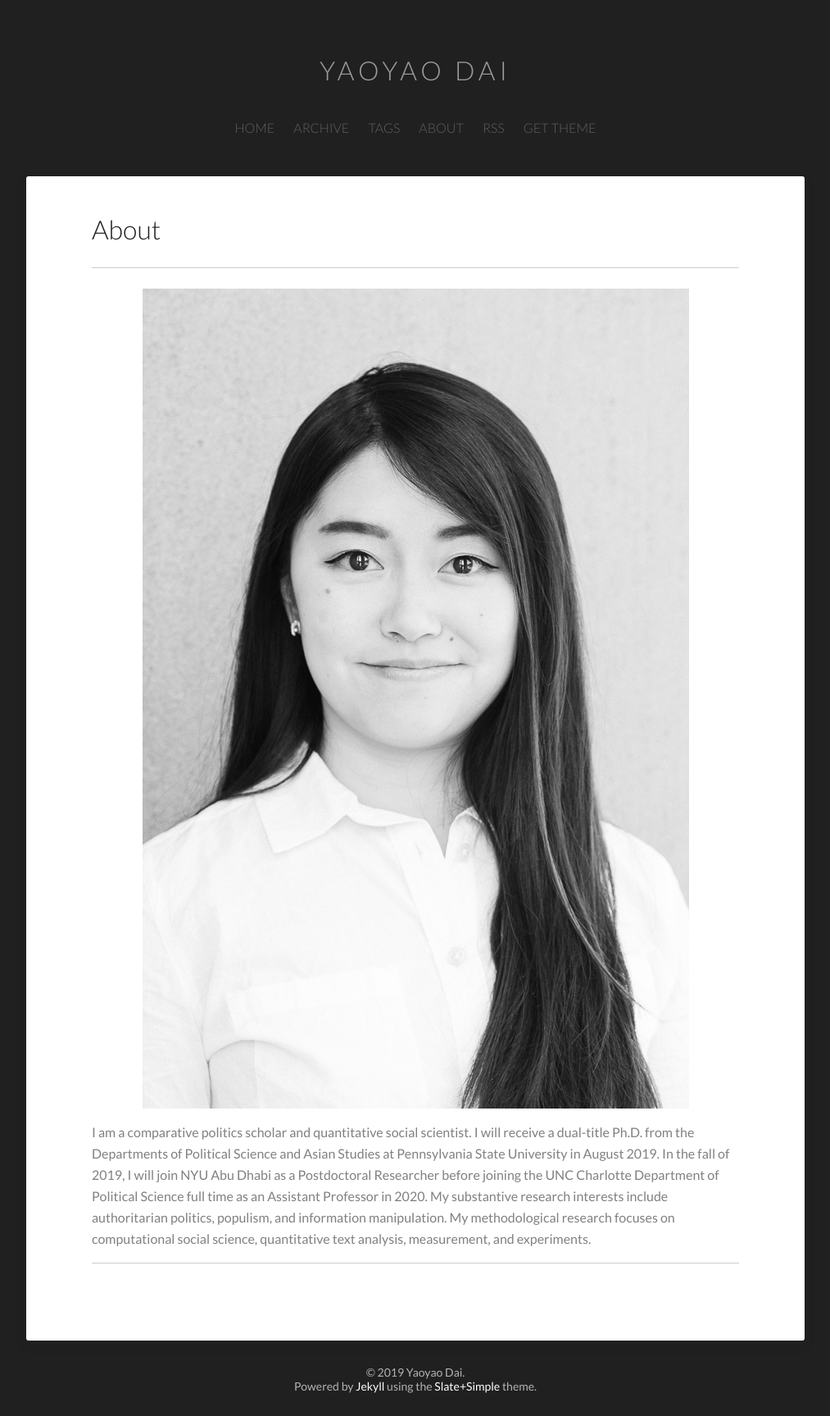
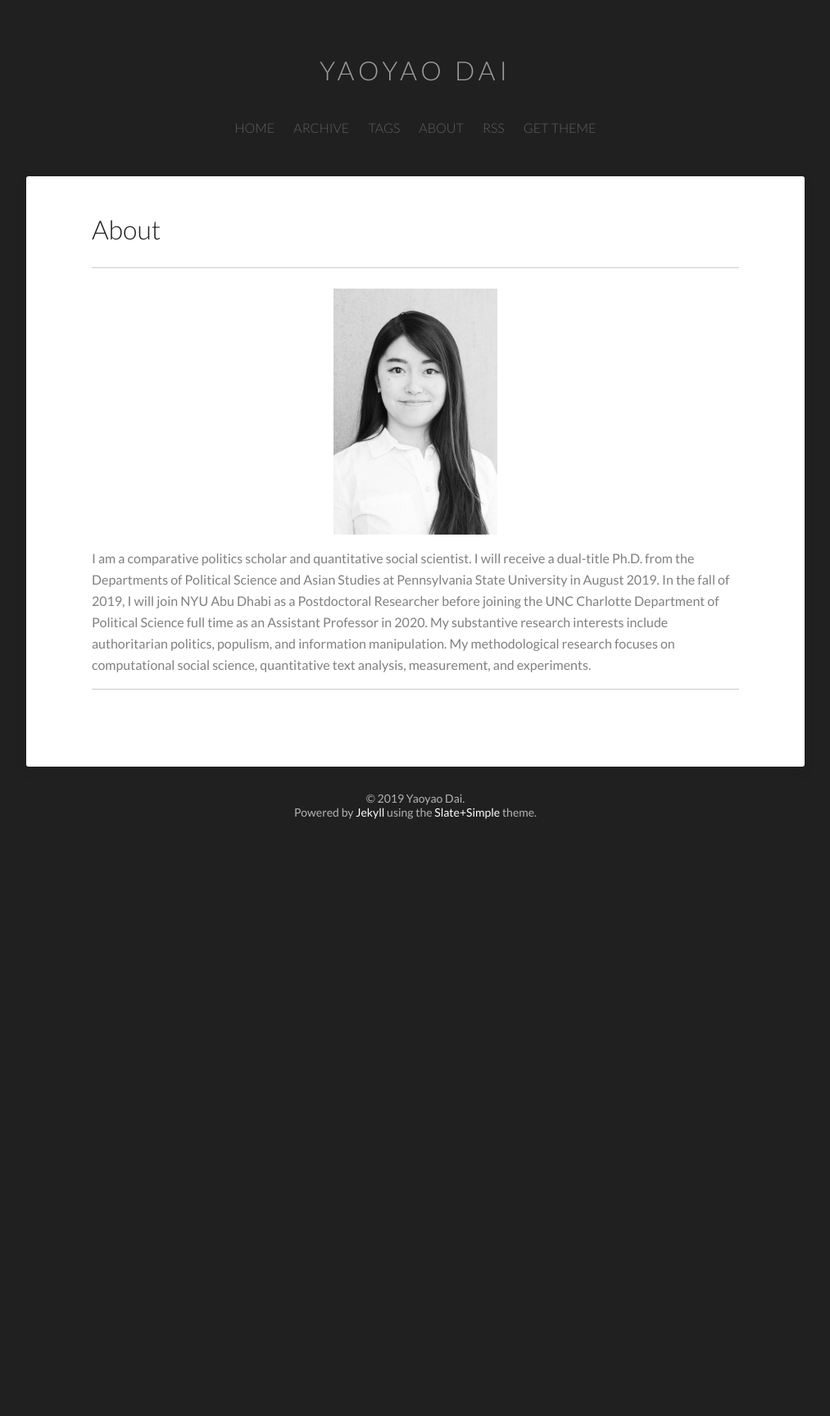
Before and after one commit to YaoyaoDai/yaoyaodai.github.io, a Jekyll site: the page built from about/index.md, in a window 1280 px wide. Shown: the whole page at 82% size, without its empty margins (133-1146 px from the left). Built offline with Jekyll 4.4.1, drawn with Linux system fonts in a browser that asks for light colours; after the commit the page ends 1027 px from its top, so only the background shows below that.

Commit message:
Small image

```diff
--- a/about/index.md
+++ b/about/index.md
@@ -4,7 +4,7 @@ title: About
 ---
 
 <center>
-<img src="/images/daiyaoyao.jpg">
+<img src="/images/yaoyaos.jpg">
 </center>
 
 <p>
```
Also changed, not shown: images/yaoyaos.jpg (added).
